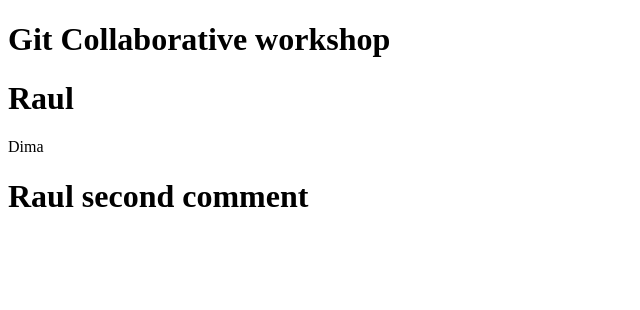
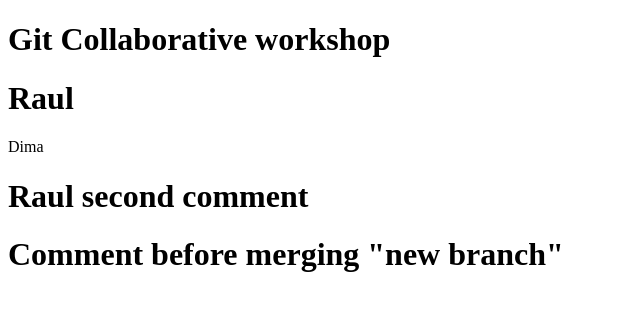
Before and after one commit to PuffCab/Workshop_git_collab, a plain HTML site: page index.html in a window 1280 px wide. Shown: the whole page, without its empty margins (0-640 px from the left). Drawn offline with Linux system fonts and the light colour scheme.

Commit message:
comment after pulling and getting new branch

```diff
--- a/index.html
+++ b/index.html
@@ -12,5 +12,6 @@
     <p>Dima</p>
 
     <h1>Raul second comment</h1>
+    <h1>Comment before merging "new branch"</h1>
   </body>
 </html>
```
